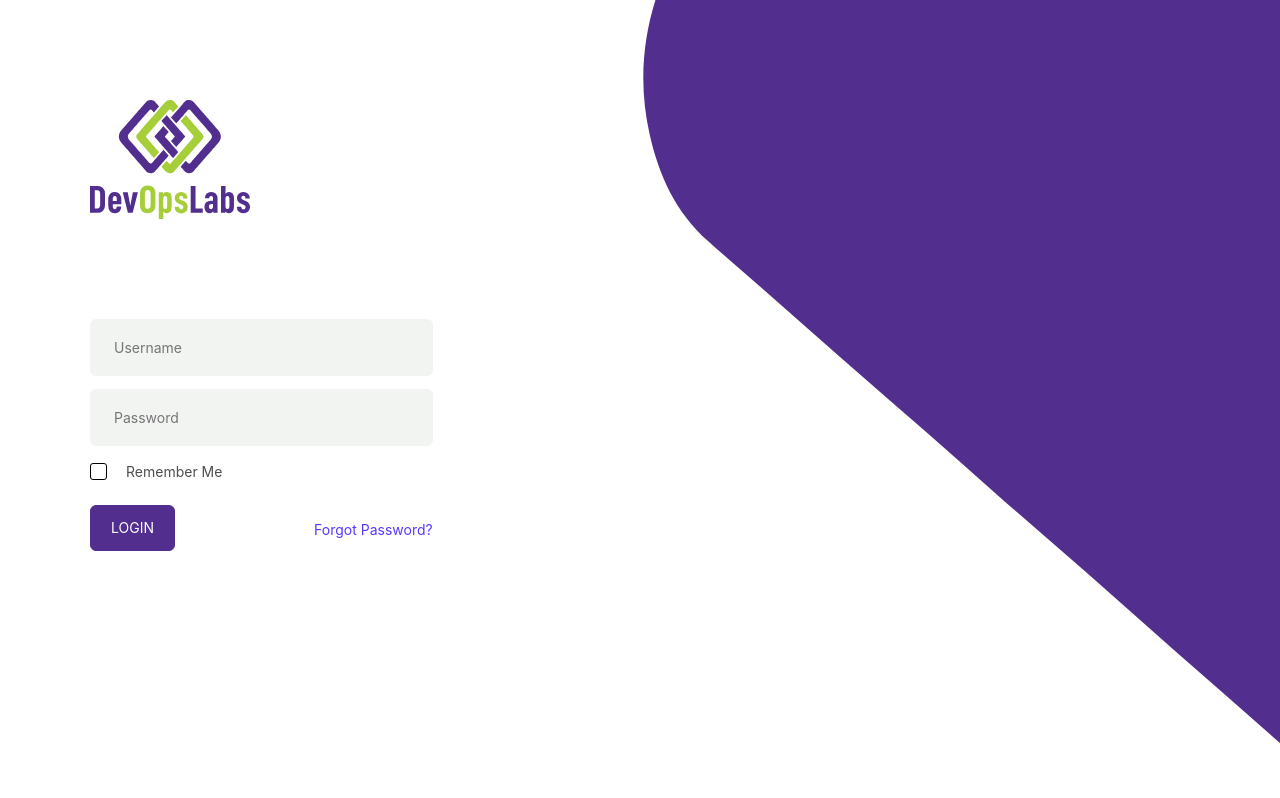
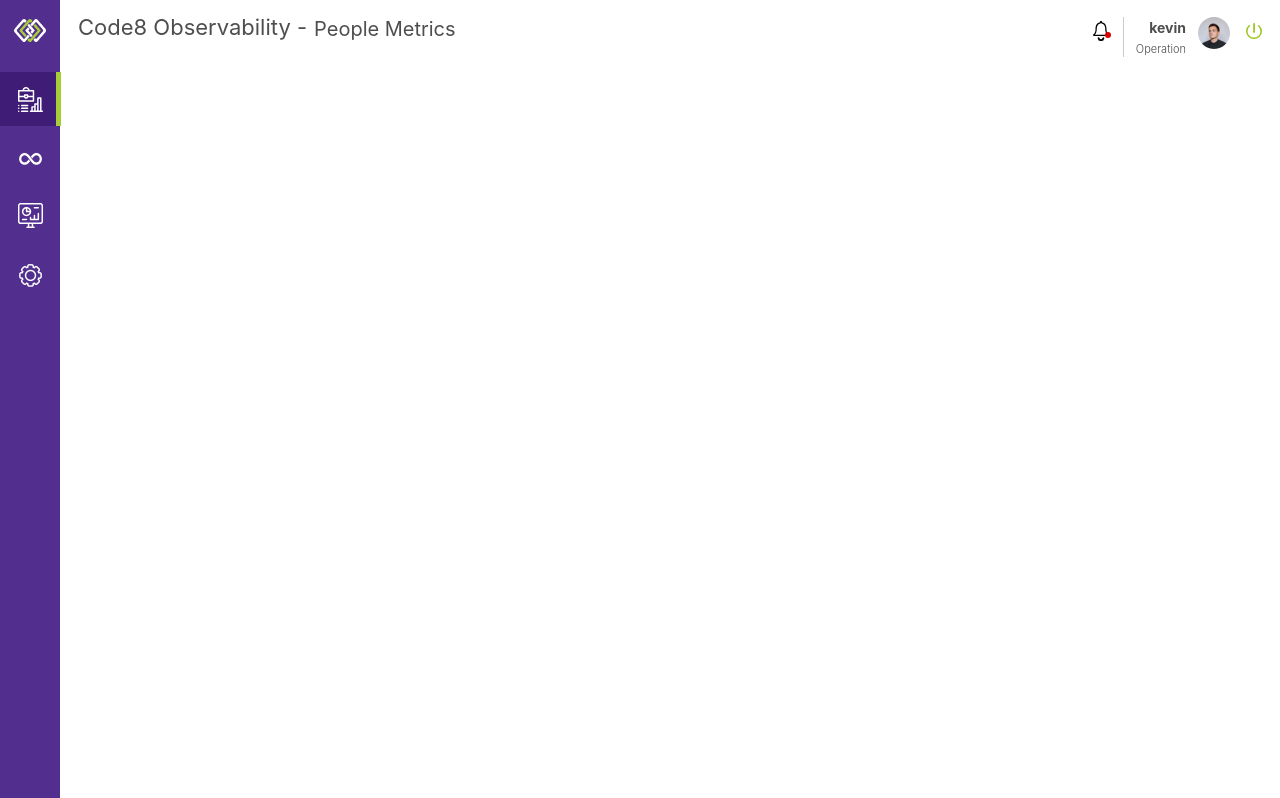
Before and after one commit to ananth2307/my-app, a React (Create React App) app: page / in a window 1280 px wide. Shown: the top 798 px of the page. Built offline with nearby package versions, Linux system fonts and the light colour scheme.

Commit message:
config module setup

```diff
--- a/src/App.js
+++ b/src/App.js
@@ -1,4 +1,4 @@
-import React from "react";
+import React, { Suspense } from "react";
 import "./App.css";
 import "bootstrap/dist/css/bootstrap.css";
 import "./assets/css/common.scss";
@@ -7,12 +7,16 @@ import { BrowserRouter as Router, Routes, Route } from "react-router-dom";
 import routes from "./app/routes";
 import { store } from "./app/store";
 import { Provider } from "react-redux";
+import Container from "./features/common/Container";
+import ContainerLoader from "./features/common/ContainerLoader";
 
 function App() {
   return (
     <Provider store={store}>
+      <Suspense fallback={<ContainerLoader />}>
         <Router>
           <Routes>
+            <Route path="/" element={<Container />}>
               {routes.map((route) => (
                 <Route
                   key={route.key}
@@ -20,8 +24,10 @@ function App() {
                   element={route.component}
                 />
               ))}
+            </Route>
           </Routes>
         </Router>
+      </Suspense>
     </Provider>
   );
 }
```
Lines whose indentation alone changed are shown as unchanged.
